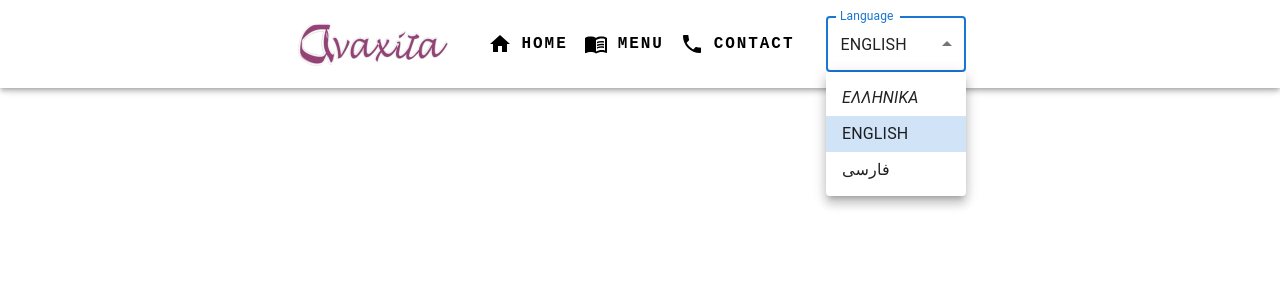
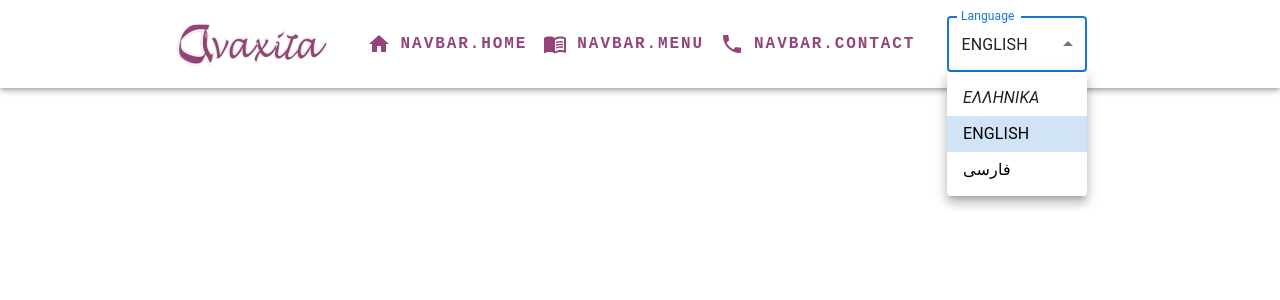
Before and after one commit to sobhanessi/anahita_react, a Next.js app: page /components/Navbar in a window 1280 px wide. Both pictures are taken after a click on the element "ENGLISH". Shown: the top 300 px of the page. Built offline with nearby package versions, Linux system fonts and the light colour scheme; a small style sheet from the web is missing.

Commit message:
fixed issues with translations in index page and other pages

```diff
--- a/pages/components/Navbar.tsx
+++ b/pages/components/Navbar.tsx
@@ -21,9 +21,12 @@ import MenuBookIcon from "@mui/icons-material/MenuBook";
 import MenuIcon from "@mui/icons-material/Menu";
 import MuiAppBar, { AppBarProps as MuiAppBarProps } from "@mui/material/AppBar";
 import {
+  ANAHITA_COLOR,
+  FONT_FAMILY,
   NAVBAR_APPBAR_TYPOGRAPHY,
   NAVBAR_CONTAINER_DISPLAY,
   NAVBAR_ICON_BUTTON_DISPLAY,
+  PERSIAN_FONT_FAMILY,
 } from "../../public/theme/theme";
 import List from "@mui/material/List";
 import Toolbar from "@mui/material/Toolbar";
@@ -32,6 +35,7 @@ import PhoneIcon from "@mui/icons-material/Phone";
 import { styled, useTheme } from "@mui/material/styles";
 import { US } from "country-flag-icons/react/3x2";
 import { useRouter } from "next/router";
+import { useTranslation } from "next-i18next";
 
 const drawerWidth = 240;
 
@@ -82,7 +86,9 @@ export default function Navbar(): JSX.Element {
   const theme = useTheme();
   const [open, setOpen] = React.useState(false);
 
-  const { locale: language } = useRouter();
+  const { t, i18n } = useTranslation();
+
+  const { locale: language, pathname: url } = useRouter();
   const router = useRouter();
 
   const handleDrawerOpen = () => {
@@ -96,19 +102,32 @@ export default function Navbar(): JSX.Element {
   const handleLanguage = (event: SelectChangeEvent) => {
     switch (event.target.value) {
       case "el":
-        router.push("/menu", "/menu", { locale: "el" });
+        router.push(url, url, { locale: "el" });
         break;
       case "fa":
-        router.push("/menu", "/menu", { locale: "fa" });
+        router.push(url, url, { locale: "fa" });
         break;
-      case "en":
-        router.push("/menu", "/menu", { locale: "en" });
-        break;
+
       default:
-        router.push("/menu", "/menu", { locale: "en" });
+        router.push(url, url, { locale: "en" });
         break;
     }
   };
+
+  const redirection = (link: string) => {
+    switch (language) {
+      case "el":
+        router.push(link, link, { locale: "el" });
+        break;
+      case "fa":
+        router.push(link, link, { locale: "fa" });
+        break;
+      default:
+        router.push(link, link, { locale: "en" });
+        break;
+    }
+  };
+
   return (
     <Box sx={{ display: "flex", mb: 10 }}>
       <CssBaseline />
@@ -164,8 +183,8 @@ export default function Navbar(): JSX.Element {
                     // variant="p"
                     noWrap
                     component="a"
-                    href={title.href}
-                    sx={{ ...NAVBAR_APPBAR_TYPOGRAPHY, color: "black" }}
+                    onClick={() => redirection(title.href)}
+                    sx={{ ...NAVBAR_APPBAR_TYPOGRAPHY, color: ANAHITA_COLOR }}
                     key={title.header}
                   >
                     <span
@@ -173,12 +192,19 @@ export default function Navbar(): JSX.Element {
                         marginRight: "10px",
                         display: "flex",
                         alignItems: "center",
-                        color: "black",
+                        color: ANAHITA_COLOR,
                       }}
                     >
                       {title.icon}
                     </span>
-                    <span>{title.header}</span>
+                    <span
+                      style={{
+                        fontFamily:
+                          language === "fa" ? PERSIAN_FONT_FAMILY : FONT_FAMILY,
+                      }}
+                    >
+                      {t(`NAVBAR.${title.header}`)}
+                    </span>
                   </Typography>
                 ) : (
                   <FormControl sx={{ m: 2, minWidth: 140 }}>
@@ -197,7 +223,11 @@ export default function Navbar(): JSX.Element {
                         <em>ΕΛΛΗΝΙΚΑ</em>
                       </MenuItem>
                       {title?.languages?.map((l) => (
-                        <MenuItem value={l.code} key={l.code}>
+                        <MenuItem
+                          value={l.code}
+                          key={l.code}
+                          sx={{ color: "black" }}
+                        >
                           {l.header}
                         </MenuItem>
                       ))}
@@ -264,7 +294,7 @@ export default function Navbar(): JSX.Element {
                   noWrap
                   component="a"
                   href={title.href}
-                  sx={{ ...NAVBAR_APPBAR_TYPOGRAPHY, color: "black" }}
+                  sx={{ ...NAVBAR_APPBAR_TYPOGRAPHY, color: ANAHITA_COLOR }}
                   key={title.header}
                 >
                   <span
@@ -274,7 +304,7 @@ export default function Navbar(): JSX.Element {
                       marginBottom: "8px",
                       display: "flex",
                       alignItems: "center",
-                      color: "black",
+                      color: ANAHITA_COLOR,
                     }}
                   >
                     {title.icon}
--- a/pages/menu.tsx
+++ b/pages/menu.tsx
@@ -30,9 +30,7 @@ function Menu(): JSX.Element {
 
   return (
     <>
-      <Navbar
-      // language={language} setLanguage={setLanguage}
-      />
+      <Navbar />
       <Container>
         <Grid container justifyContent={"center"}>
           {menu.map((mm) => (
@@ -47,6 +45,7 @@ function Menu(): JSX.Element {
                         mb: 4,
                         fontWeight: "bold",
                         fontSize: "1.75em",
+                        // color: ANAHITA_COLOR,
                         fontFamily:
                           locale === "fa"
                             ? PERSIAN_FONT_FAMILY
@@ -161,6 +160,7 @@ function Menu(): JSX.Element {
                                     fontWeight: "bold",
                                     display: "flex",
                                     flexDirection: "row",
+                                    fontSize: "1.35rem",
                                     fontFamily:
                                       locale === "fa"
                                         ? PERSIAN_FONT_FAMILY
--- a/public/locales/el/common.json
+++ b/public/locales/el/common.json
@@ -286,5 +286,10 @@
         "PRICE": "5.00"
       }
     }
+  },
+  "NAVBAR": {
+    "HOME": "ΣΠΙΤΙ",
+    "MENU": "ΜΕΝΟΥ",
+    "CONTACT": "ΕΠΙΚΟΙΝΩΝΙΑ"
   }
 }
--- a/public/locales/en/common.json
+++ b/public/locales/en/common.json
@@ -277,5 +277,10 @@
         "PRICE": "5.00"
       }
     }
+  },
+  "NAVBAR": {
+    "HOME": "HOME",
+    "MENU": "MENU",
+    "CONTACT": "CONTACT"
   }
 }
--- a/public/locales/fa/common.json
+++ b/public/locales/fa/common.json
@@ -283,5 +283,10 @@
         "PRICE": "5.00"
       }
     }
+  },
+  "NAVBAR": {
+    "HOME": "خانه",
+    "MENU": "منو",
+    "CONTACT": "تماس"
   }
 }
--- a/public/theme/theme.js
+++ b/public/theme/theme.js
@@ -2,6 +2,9 @@ export const MAIN_COLOR = "#2d2e30";
 export const SECONDARY_COLOR = "#f79d2e";
 export const TERTIARY_COLOR = "#2e5aeb";
 export const QUATERNARY_COLOR = "#ff6266";
+
+export const ANAHITA_COLOR = "#93447a";
+export const ANAHITA_SECOND_COLOR = "#bdbc76";
 
 export const FONT_FAMILY = "'Source Code Pro', monospace";
 export const PERSIAN_FONT_FAMILY = "'Vazirmatn', sans-serif";
```
Also changed, not shown: pages/index.tsx (+22 -1 lines).
